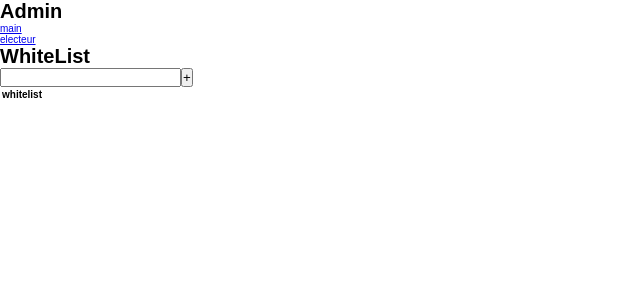
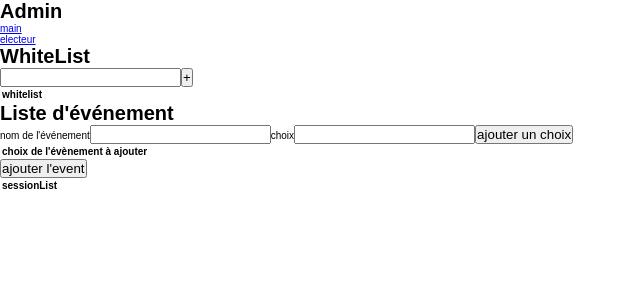
Before and after one commit to CyrilDemand/IMT_crypto, a React app in the folder app/client/: page /admin in a window 1280 px wide. Shown: the top 300 px of the page, without its empty margins (0-640 px from the left). Built offline with nearby package versions, Linux system fonts and the light colour scheme.

Commit message:
quasi finit admin

```diff
--- /dev/null
+++ b/app/client/src/components/components2/SessionListAdmin.jsx
@@ -0,0 +1,82 @@
+import {useState} from "react";
+
+function SessionListAdmin() {
+
+    const [sessionlist, setSessionlist] = useState([]);
+    const [choixAdd, setChoixAdd] = useState([]);
+
+    function addSessions() {
+        setSessionlist(sessionlist => [...sessionlist, {
+            name: document.querySelector("#nameInput").value,
+            choices: [...choixAdd]
+        }])
+    }
+
+    function deleteWhiteListAddress(session){
+        setSessionlist(sessionlist.filter(e=>{
+            return e!==session;
+        }))
+    }
+
+    function addChoix(monChoix) {
+        setChoixAdd(choix => [...choix, monChoix])
+    }
+    function deleteChoix(monChoix) {
+        setChoixAdd(choixAdd.filter(e=>{
+            return e!==monChoix;
+        }))    }
+    return (
+        <div>
+            <h1>Liste d'événement</h1>
+            <span>nom de l'événement</span><input type={"text"} id={"nameInput"}/>
+            <span>choix</span><input type={"text"} id={"choixInput"}/>
+            <button onClick={() => addChoix(document.querySelector("#choixInput").value)}>ajouter un choix</button>
+            <table>
+                <thead>
+                <tr>
+                    <th colSpan={"2"}>
+                        choix de l'évènement à ajouter
+                    </th>
+                </tr>
+                </thead>
+                <tbody>
+                    {choixAdd.map((c) => (
+                        <tr >
+                            <td>{c}</td>
+                            <td><button onClick={() => deleteChoix(c)}>-</button></td>
+                        </tr>
+                    ))}
+                </tbody>
+
+            </table>
+            <button onClick={addSessions}>ajouter l'event</button>
+
+            <table>
+                <thead>
+                <tr>
+                    <th colSpan={"2"}>
+                        sessionList
+                    </th>
+                </tr>
+                </thead>
+                <tbody>
+
+                {sessionlist.map((s) => (
+                    <tr>
+                        <td>{s.name}</td>
+                        {
+                            s.choices.map((c) => (
+                                <td>{c}</td>
+                            ))
+                        }
+                        <td><button onClick={() => deleteChoix(s)}>-</button></td>
+                    </tr>
+                ))}
+
+                </tbody>
+            </table>
+        </div>
+    );
+}
+
+export default SessionListAdmin;
--- a/app/client/src/components/pages/Admin.js
+++ b/app/client/src/components/pages/Admin.js
@@ -1,5 +1,6 @@
 import {Link} from "react-router-dom";
 import WhiteList from "../components2/WhiteList";
+import SessionListAdmin from "../components2/SessionListAdmin";
 
 function Admin() {
     return (
@@ -14,6 +15,7 @@ function Admin() {
                 </li>
             </ul>
             <WhiteList title={"WhiteList"}></WhiteList>
+            <SessionListAdmin></SessionListAdmin>
         </div>
     );
 }
```
